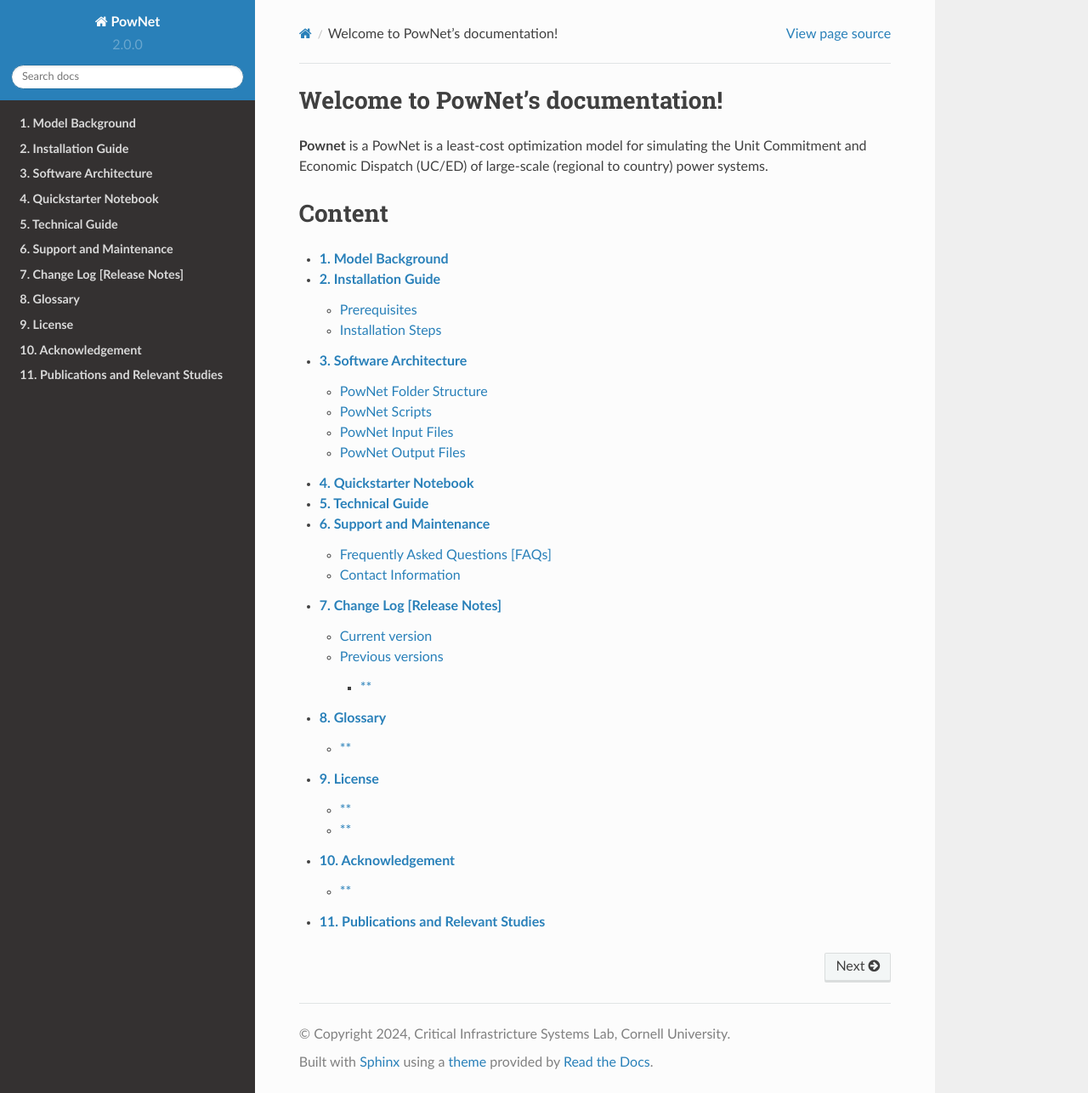
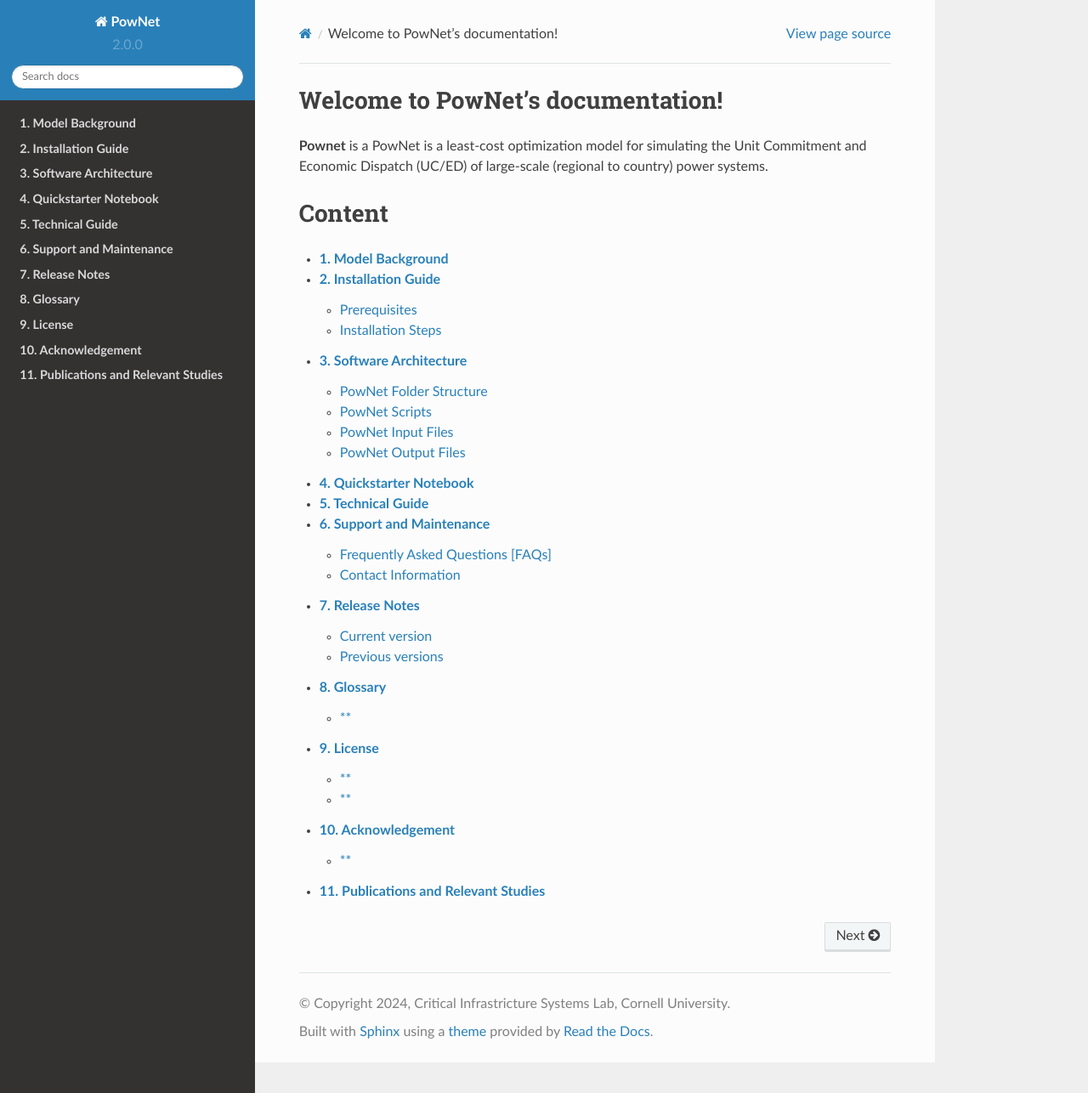
Before and after one commit to HishamEldardiry/PowNet_Documentation, a Sphinx documentation site: the page built from docs/source/index.rst, in a window 1280 px wide and 1286 px high. Shown: the whole window at 85% size. Built offline with Sphinx 7.4.7 and the Read the Docs theme 2.0.0, drawn with Linux system fonts in a browser that asks for light colours.

Commit message:
Update release.rst

```diff
--- a/docs/source/pages/release.rst
+++ b/docs/source/pages/release.rst
@@ -1,12 +1,14 @@
-**7. Change Log [Release Notes]**
+**7. Release Notes**
 =================================
 
 The latest and previous versions of PowNet are listed below. Please,
 check the `release
 notes <https://github.com/Critical-Infrastructure-Systems-Lab/PowNet/releases>`__ for
-a list of modifications made in each version. Also, please note that the
-latest version (v2.0) features substantial changes with respect to the
-v1.x versions, whose development is no longer supported.
+a list of modifications made in each version.
+
+.. note::
+
+   Please note that the latest version (v2.0) features substantial changes with respect to the v1.x versions, whose development is no longer supported.
 
 Current version
 ---------------
@@ -24,6 +26,3 @@
 
 -  PowNet v1.1
    (`GitHub <https://github.com/kamal0013/PowNet/tree/v1.1>`__ | `Zenodo <https://zenodo.org/record/3756750>`__)
-
-**
-**
```
